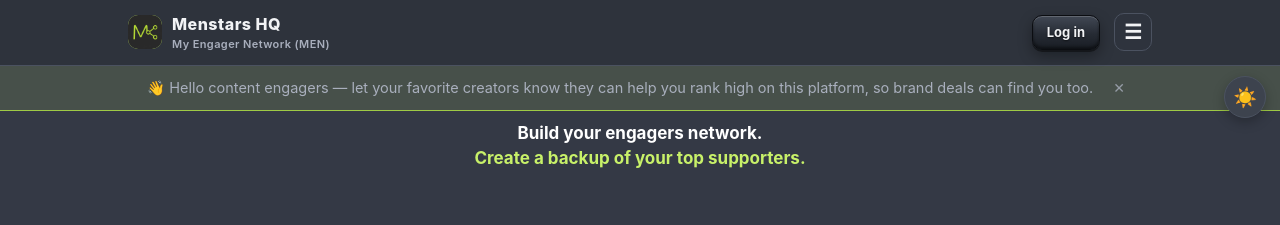
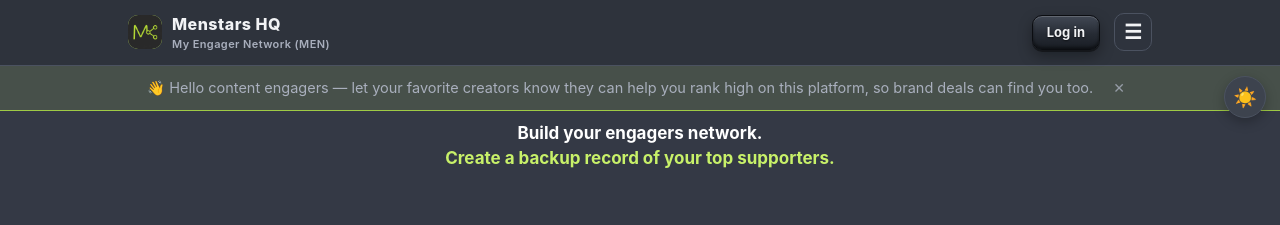
Before and after one commit to itscryptok/menstars, a website: page public/index.html in a window 1280 px wide. Shown: the top 225 px of the page. Drawn offline with Linux system fonts and the light colour scheme; no server answers.

Commit message:
Tagline line 2: Create a backup record of your top supporters

```diff
--- a/public/index.html
+++ b/public/index.html
@@ -51,7 +51,7 @@
   <p>👋 Hello content engagers — let your favorite creators know they can help you rank high on this platform, so brand deals can find you too.</p>
   <button class="engager-banner-x" id="engagerBannerX" aria-label="Dismiss">✕</button>
 </div>
-<p class="engager-tagline"><b class="tagline-1">Build your engagers network.</b><b class="tagline-2">Create a backup of your top supporters.</b></p>
+<p class="engager-tagline"><b class="tagline-1">Build your engagers network.</b><b class="tagline-2">Create a backup record of your top supporters.</b></p>
 
 <main class="wrap">
   <section class="section leaderboard-main">
```
